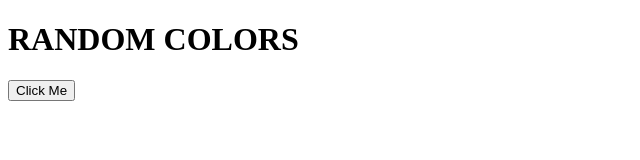
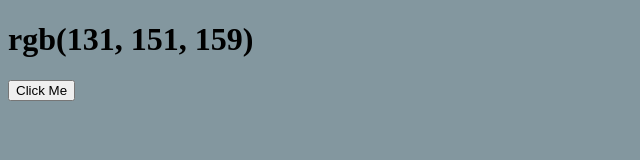
Before and after one commit to sara01rizo/random-color-js, a plain HTML site: page index.html in a window 1280 px wide. Both pictures are taken after a click on the button "Click Me". Shown: the whole page, without its empty margins (0-640 px from the left). Drawn offline with Linux system fonts and the light colour scheme.

Commit message:
Update const newColor and NewRsndomColor in the App. JS file

```diff
--- a/App.js
+++ b/App.js
@@ -0,0 +1,15 @@
+const button = document.querySelector("button");
+const h1 = document.querySelector("h1");
+
+button.addEventListener("click", function () {
+  const newColor = makeRandomColor();
+  document.body.style.backgroundColor = newColor;
+  h1.innerText = newColor;
+});
+
+const makeRandomColor = () => {
+  const r = Math.floor(Math.random() * 255);
+  const g = Math.floor(Math.random() * 255);
+  const b = Math.floor(Math.random() * 255);
+  return `rgb(${r}, ${g}, ${b})`;
+};
--- a/index.html
+++ b/index.html
@@ -11,6 +11,6 @@
 
     <button>Click Me</button>
 
-    <script src="App,js"></script>
+    <script src="App.js"></script>
   </body>
 </html>
```
